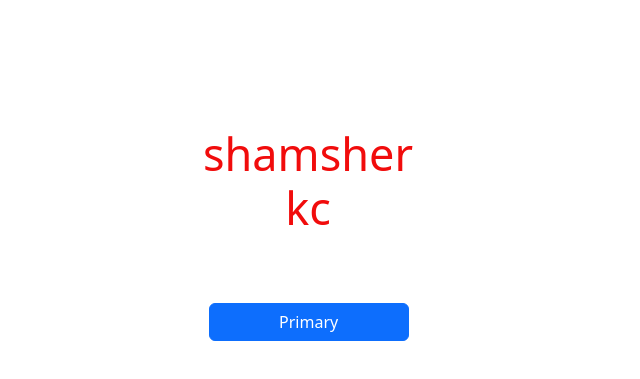
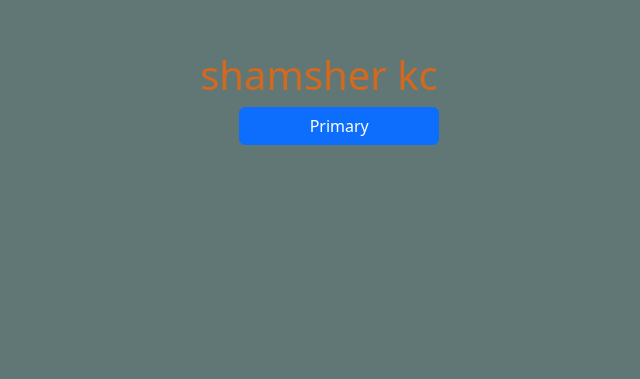
Before and after one commit to shamsherkc1993/react_hook_practice, a React (Create React App) app: page / in a window 1280 px wide. Shown: the part 177-556 px from the top of the page, without its empty margins (321-961 px from the left). Built offline with nearby package versions, Linux system fonts and the light colour scheme.

Commit message:
toogle functio add

```diff
--- a/src/App.css
+++ b/src/App.css
@@ -1,21 +1,14 @@
 body {
-  background-color: red;
+  background-color: #617776 !important;
 }
 
 .container h1{
-  font-size: 45px;
+  margin-top: 20%;
   text-align: center;
-  color: #fff;
-  position: absolute;
-  right: 40%;
-  top: 38%;
-  width: 278px;
-  color: #f10c0c;
+  color: chocolate;
 }
 
 .container button {
-  width : 200px;
-  position: absolute;
-  right: 43%;
-  top: 60%;
+  width: 200px;
+  margin-left: 43%;
 }
--- a/src/App.js
+++ b/src/App.js
@@ -3,14 +3,16 @@ import './App.css';
 import 'bootstrap/dist/css/bootstrap.min.css';
 
 function App() {
-  let txt = "shamsher kc";
-  const [myName, newMyName] = useState('shamsher kc')
-  console.log(useState('I am from tokyo'))
+  const [myName, setMyName] = useState('shamsher kc')
+  let value = myName;
 
   const changeText = () => {
-    // txt = "I am from tokyo";
-    // alert(txt)
-    newMyName('I am from tokyo')
+  if (value === "shamsher kc") {
+    setMyName('i am from tokyo')
+  } else {
+    setMyName('shamsher kc')
+  }
+
 
   }
   return (
```
